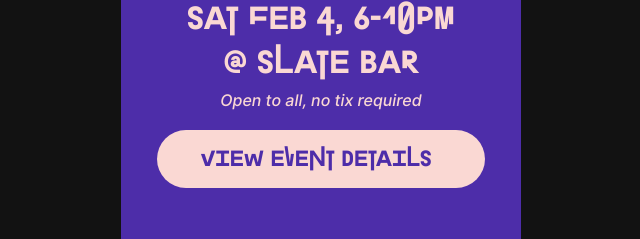
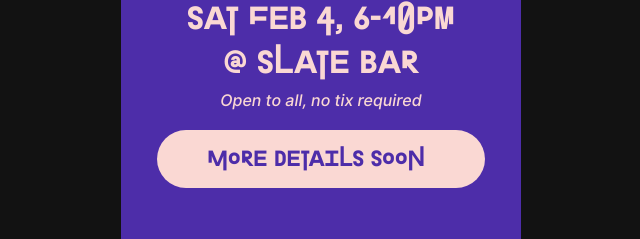
Before and after one commit to anandupender/justsomefolks, a plain HTML site: page index.html in a window 1280 px wide. Shown: the part 1472-1711 px from the top of the page, 319-959 px from the left. Drawn offline with nearby package versions, Linux system fonts and the light colour scheme; files whose address does not match are found by name.

Commit message:
update slate bar event
before we have an insta poster yet

```diff
--- a/index.html
+++ b/index.html
@@ -83,7 +83,7 @@
         <h3 class="white center">Sat Feb 4, 6-10pm</h3>
         <h3 class="white center">@ Slate Bar</h3>
         <p class="white center italic">Open to all, no tix required</p>
-        <a class="button bt2" target="_blank" href="https://www.instagram.com/justsomefolks.sf/">View event details</a>
+        <a class="button bt2" target="_blank" href="https://www.instagram.com/justsomefolks.sf/">More Details Soon</a>
     </section>
 
     <!-- UPCOMING TICKETED EVENT -->
```
